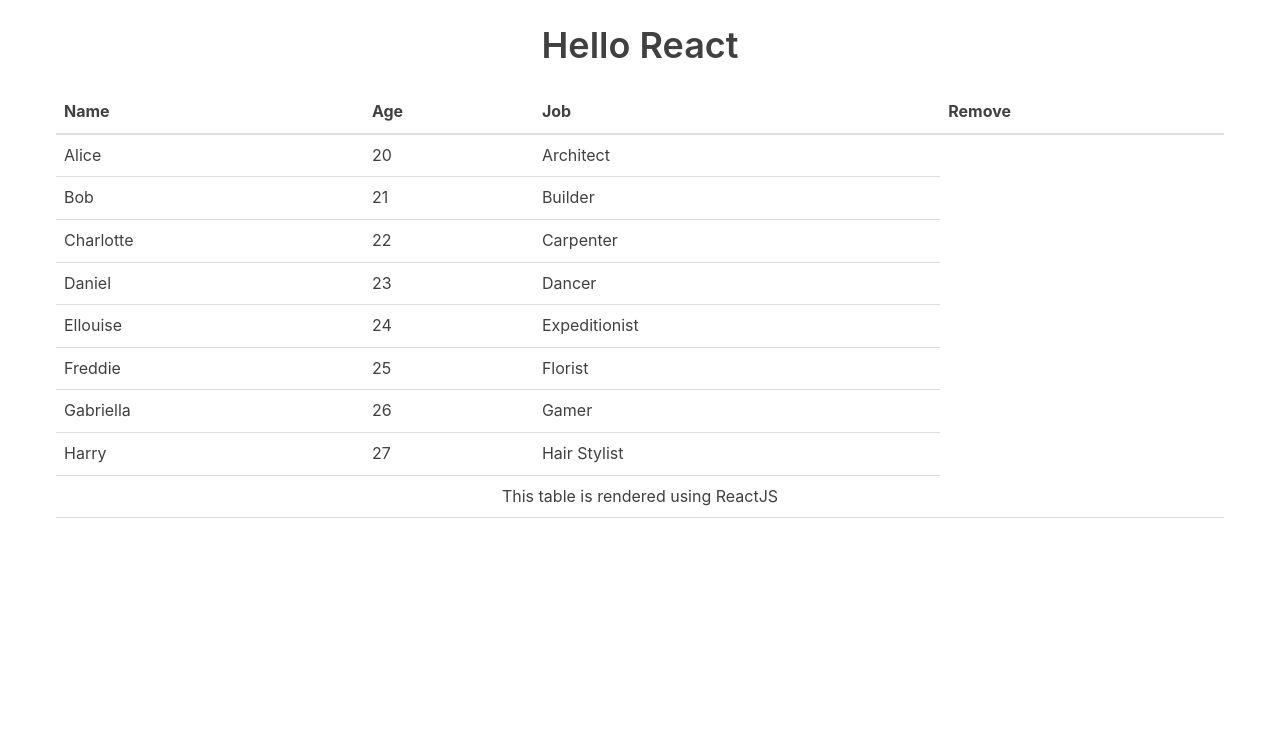
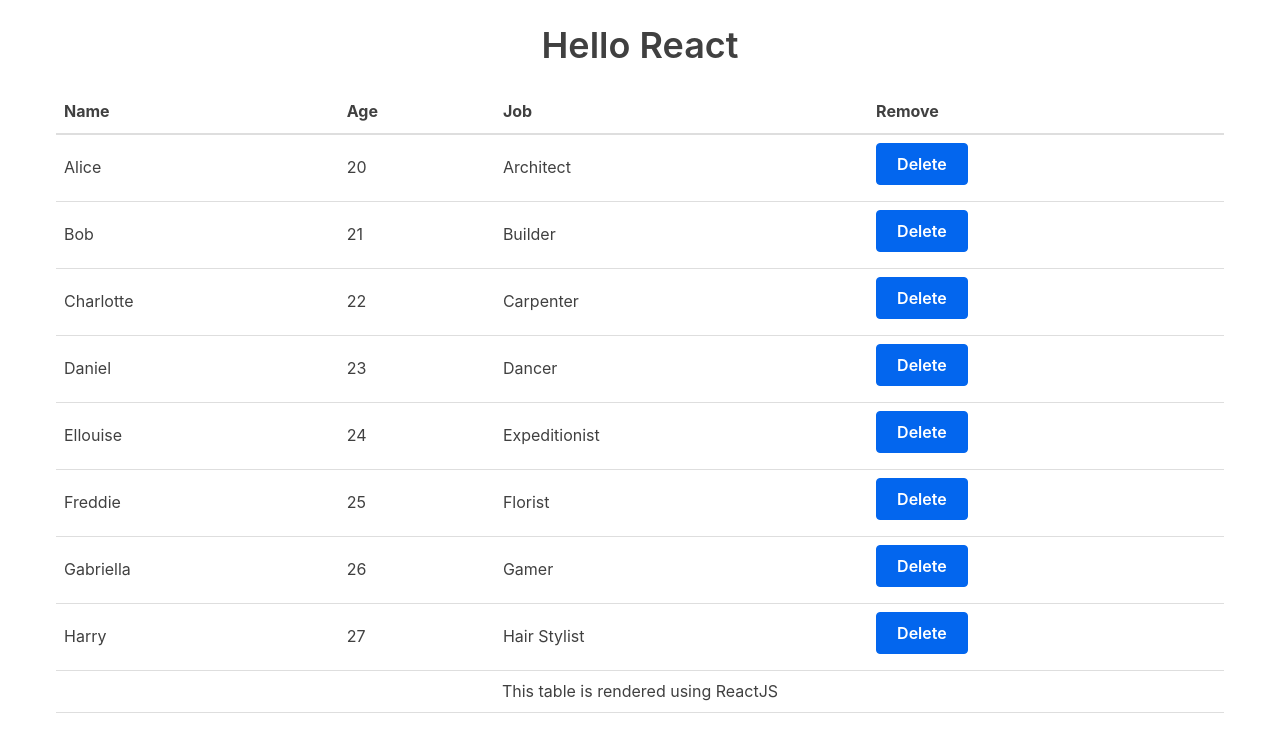
Before and after one commit to lyndonpanton/react-table, a React (Create React App) app: page / in a window 1280 px wide. Shown: the top 752 px of the page. Built offline with nearby package versions, Linux system fonts and the light colour scheme.

Commit message:
added button to each table body row

```diff
--- a/src/TableBody.js
+++ b/src/TableBody.js
@@ -8,6 +8,9 @@ class TableBody extends React.Component {
 					<td>{row.name}</td>
 					<td>{row.age}</td>
 					<td>{row.job}</td>
+					<td>
+						<button>Delete</button>
+					</td>
 				</tr>
 			);
 		});
```
